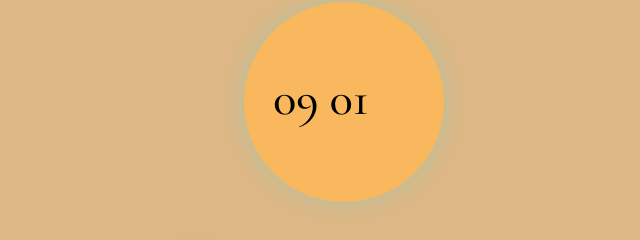
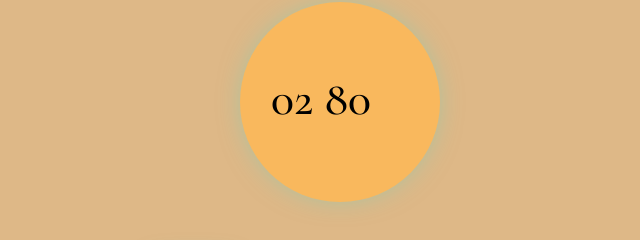
Before and after one commit to amalary/stopWatch, a plain HTML site: page index.html in a window 1280 px wide. Both pictures are taken after a click on the button "Start". Shown: the part 222-462 px from the top of the page, 319-959 px from the left. Drawn offline with nearby package versions, Linux system fonts and the light colour scheme.

Commit message:
Start button functionality

```diff
--- a/index.html
+++ b/index.html
@@ -12,8 +12,8 @@
 <div class="container">
   <div class="wrapper">
     <p>
-      <span class="seconds">09</span>
-      <span class="tens">:99</span>
+      <span class="seconds">00:</span>
+      <span class="tens">00</span>
     </p>
     <br>
     <button class="start">Start</button>
--- a/script/app.js
+++ b/script/app.js
@@ -9,17 +9,23 @@ let stopButton = document.querySelector(".stop");
 let restButton = document.querySelector(".reset");
 
 startButton.addEventListener('click', ()=>{
+  setInterval(startTimer,10)
+
+})
+
+function startTimer(){
   tens++;
   if(tens <= 9){
     getTens.innerHTML = '0' + tens;
   }
 
   if(tens > 9){
-    getTens.innerHTML = tens
+    getTens.innerHTML = tens;
   }
 
   if(tens>99){
     seconds++;
+
     getSeconds.innerHTML = '0' + seconds;
     tens = 0;
     getTens.innerHTML = '0' + 0;
@@ -27,4 +33,4 @@ startButton.addEventListener('click', ()=>{
   if(seconds > 9){
     getSeconds.innerHTML = seconds;
   }
-})
+}
```
